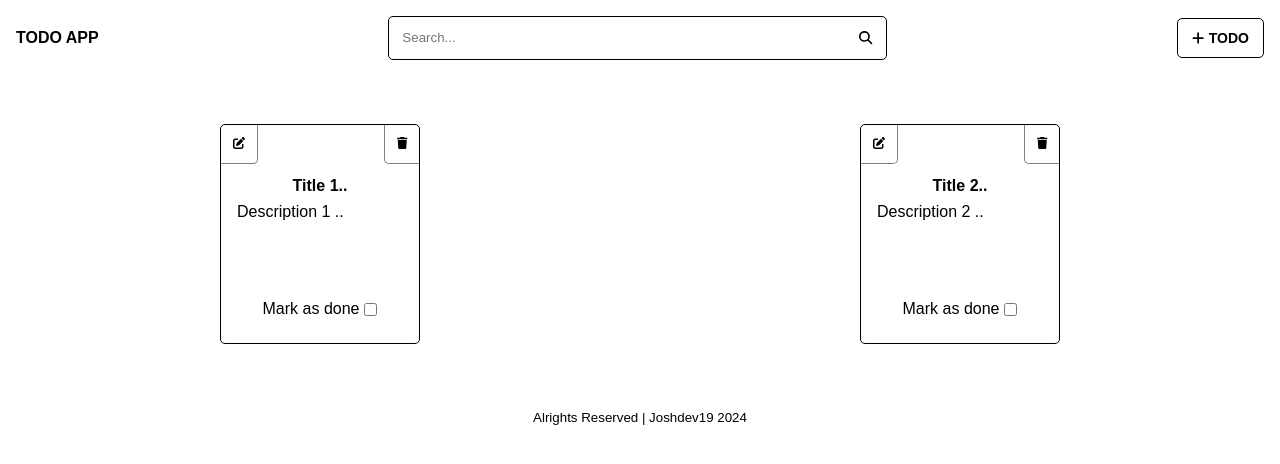
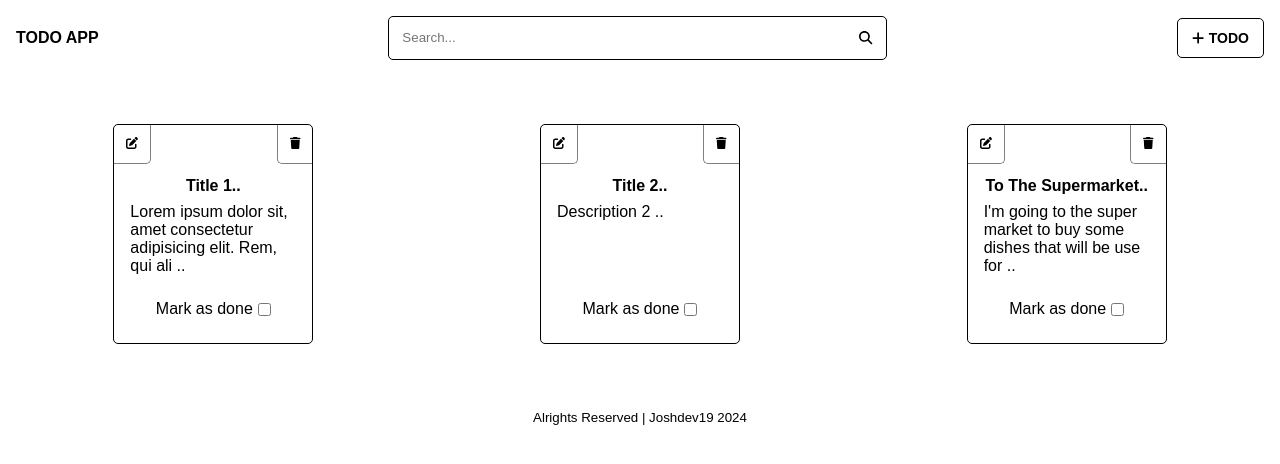
Before and after one commit to joshdev19/todo-graphql, a React (Vite) app in the folder client/: page / in a window 1280 px wide. Shown: the top 464 px of the page. Built offline with nearby package versions, Linux system fonts and the light colour scheme.

Commit message:
Feat: Created new fake data

```diff
--- a/client/data.ts
+++ b/client/data.ts
@@ -2,7 +2,7 @@ export const Data = [
     {
         id: 1,
         title: "title 1",
-        description: "Description 1",
+        description: "Lorem ipsum dolor sit, amet consectetur adipisicing elit. Rem, qui alias earum placeat vitae, eaque totam velit pariatur architecto repellat, quae vel quo laboriosam aspernatur odit veniam. Deserunt, repellat adipisci!",
         done: false
     },
     {
@@ -10,5 +10,11 @@ export const Data = [
         title: "title 2",
         description: "Description 2",
         done: false
-    }
+    },
+    {
+        id: 3,
+        title: "To the supermarketdawdawdaw",
+        description: "I'm going to the super market to buy some dishes that will be use for the dinner night.",
+        done: false
+    },
 ]
```
